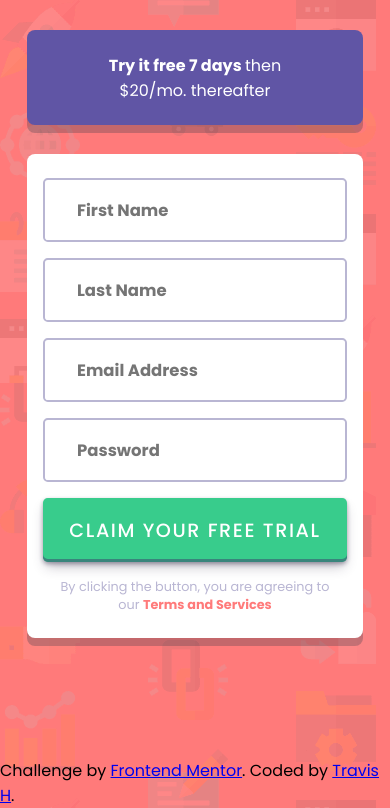
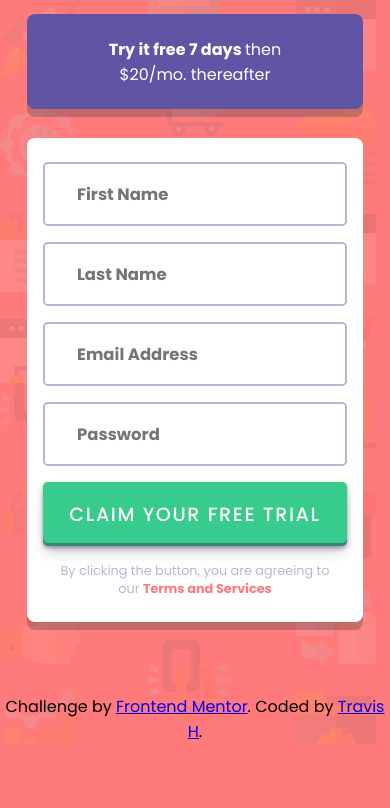
Before and after one commit to TravisH-bot/intro-component-with-signup-form-master, a plain HTML site: page index.html in a window 390 px wide. Shown: the part 417-1225 px from the top of the page. After the commit the page ends 1161 px from the top, so only its background shows below. Drawn offline with Linux system fonts and the light colour scheme.

Commit message:
corrected mobile view height and attribution footer placement

```diff
--- a/styles.css
+++ b/styles.css
@@ -66,7 +66,7 @@ body {
 
 .info-card p {
   color: var(--white);
-  font-size: 1rem;
+  font-size: 1.2rem;
   line-height: 1.8;
   margin-top: 1rem;
 }
@@ -179,6 +179,10 @@ input:focus {
   font-weight: 700;
 }
 
+.attribution {
+  margin-top: 2rem;
+}
+
 /* =========================== Media Queries =========================== */
 
 @media screen and (max-width: 400px) {
@@ -190,7 +194,7 @@ input:focus {
     flex-direction: column;
     justify-content: center;
     width: 23.438rem;
-    min-height: 90rem;
+    min-height: 80rem;
   }
 
   /* =========================== Info Card =========================== */
@@ -248,4 +252,8 @@ input:focus {
   .subBtn {
     width: 19rem;
   }
+
+  .attribution {
+    text-align: center;
+  }
 }
```
